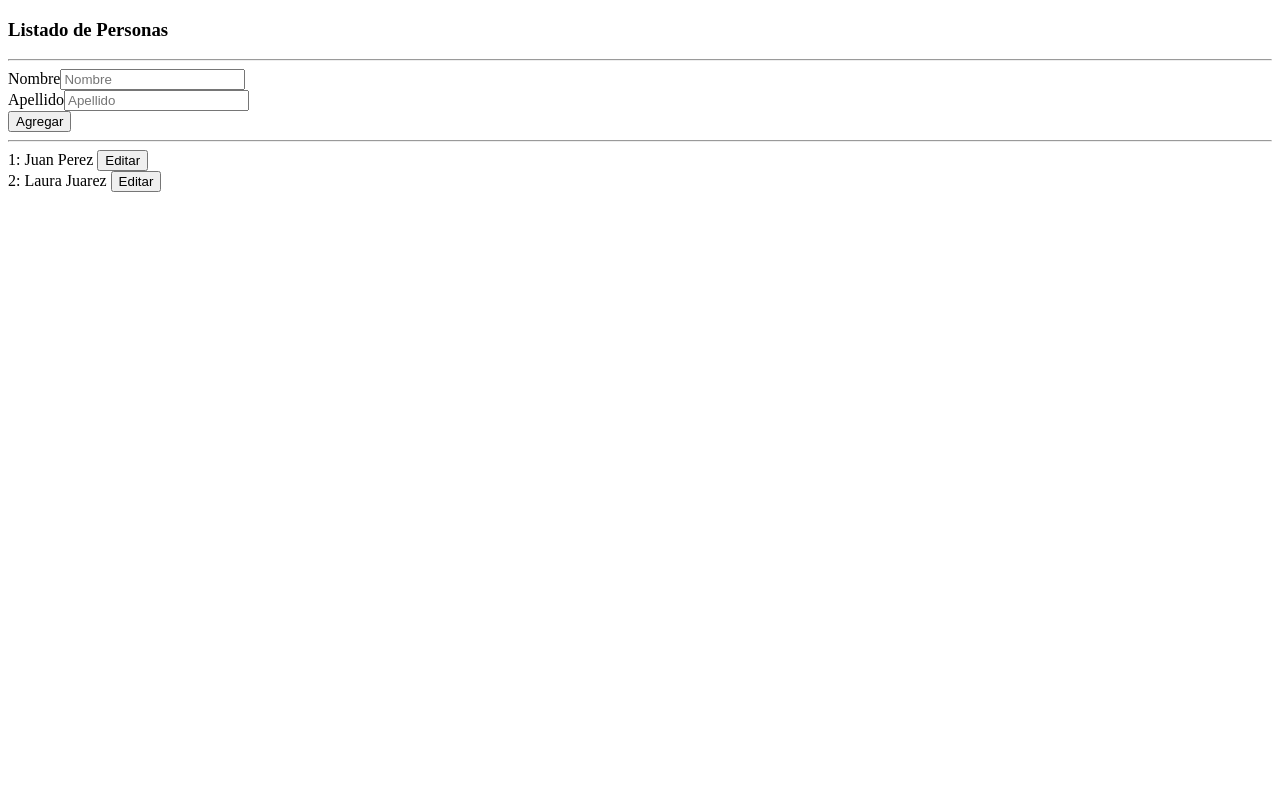
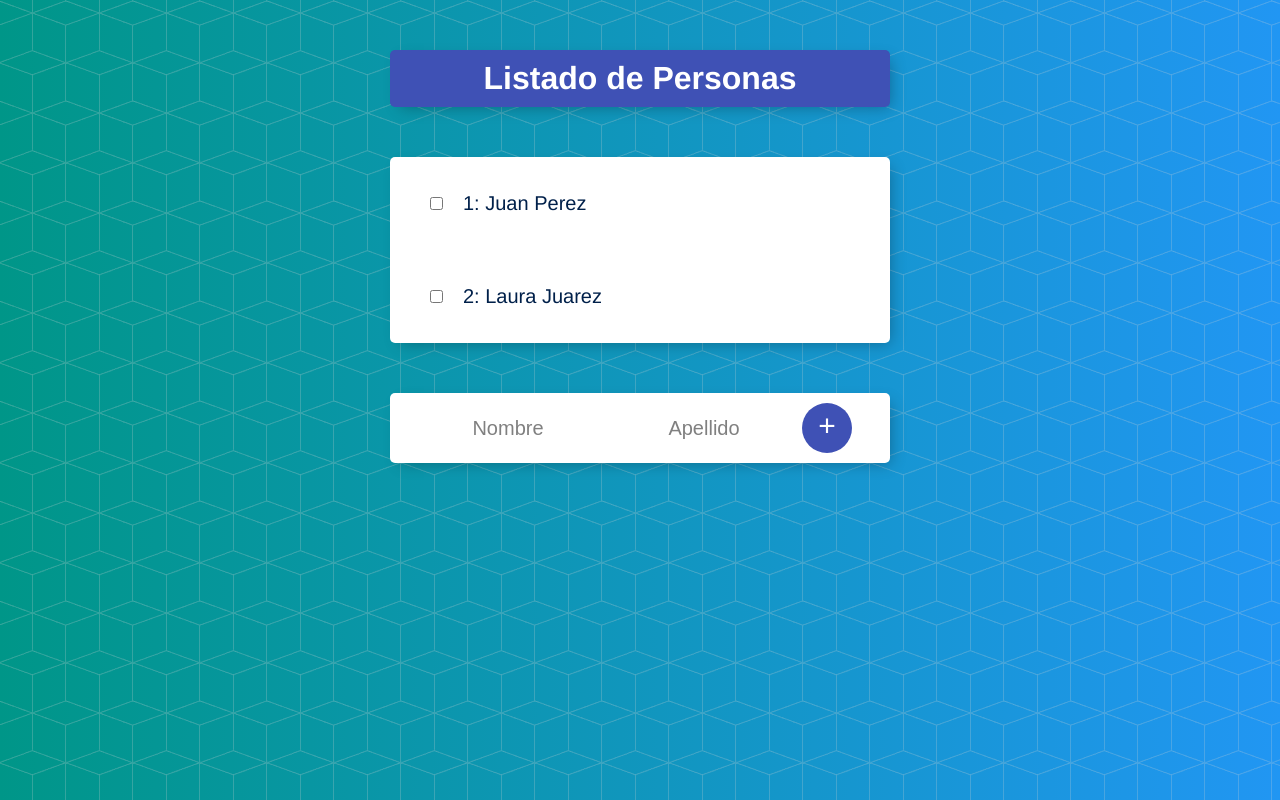
Before and after one commit to EdsonRego/estudoListaPessoasAngular, an Angular app: page / in a window 1280 px wide. Shown: the top 800 px of the page. Built offline with nearby package versions, Linux system fonts and the light colour scheme.

Commit message:
Improving app appearance using conventional css styles

```diff
--- a/src/app/app.component.html
+++ b/src/app/app.component.html
@@ -1,12 +1,12 @@
-<div class="container">
-  <div class="col">
-    <h3>{{titulo}}</h3>
-  </div>
-  <hr />
-  <app-formulario></app-formulario>
-  <hr />
-  <!-- app-persona é o component filho, declarado abaixo no componente pai-->
-  <!-- passando [persona] e [indice] do componente pai ao componente filho persona-->
+<div class="box" id="heading">
+  <h1>{{titulo}}</h1>
+</div>
+
+<div class="box">
   <app-persona *ngFor="let personaElemento of personas ; let i=index" [persona]="personaElemento" [indice]="i">
   </app-persona>
 </div>
+
+<div class="box">
+  <app-formulario></app-formulario>
+</div>
--- a/src/app/formulario/formulario.component.html
+++ b/src/app/formulario/formulario.component.html
@@ -1,18 +1,7 @@
-<form class="form-group row">
+<form class="item">
+  <input type="text" name="nombre" id="nombre" placeholder="Nombre" [(ngModel)]="nombreInput">
 
-  <div class="form-group col-md-2">
-    <label for="nombre" class="visually-hidden">Nombre</label>
-    <input type="text" name="nombre" id="nombre" placeholder="Nombre" class="form-control" #nombreInput>
-  </div>
+  <input type="text" name="apellido" id="apellido" placeholder="Apellido"  [(ngModel)]="apellidoInput">
 
-  <div class="form-group col-md-2">
-    <label for="apellido" class="visually-hidden">Apellido</label>
-    <input type="text" name="apellido" id="apellido" placeholder="Apellido" class="form-control" #apellidoInput>
-  </div>
-
-  <div class="col">
-    <button type="submit" class="btn btn-primary" (click)="agregarPersona()">
-      Agregar
-    </button>
-  </div>
+  <button type="submit" class="btn btn-primary" (click)="agregarPersona()">+</button>
 </form>
--- a/src/app/formulario/formulario.component.ts
+++ b/src/app/formulario/formulario.component.ts
@@ -10,25 +10,19 @@ import { PersonasService } from '../personas.service';
 })
 export class FormularioComponent {
 
-  //nombreInput: String = '';
-  //apellidoInput: String = '';
-
-  @ViewChild('nombreInput') nombreInput: ElementRef;
-  @ViewChild('apellidoInput') apellidoInput: ElementRef;
+  nombreInput: String = '';
+  apellidoInput: String = '';
 
   //Dependency Injection, via construtor
   constructor(private loggingSevice: LoggingService,
     private personasService: PersonasService) {
-      this.personasService.saludar.subscribe(
+    this.personasService.saludar.subscribe(
       (indice: number) => alert("El indice es: " + indice)
     );
   }
 
   agregarPersona() {
-    let persona1 = new Persona(this.nombreInput.nativeElement.value, this.apellidoInput.nativeElement.value);
-    //this.loggingSevice.enviarMensagemAConsole("Enviamos persona con nombre: " + persona1.nombre + " apellido " + persona1.apellido);
-    //this.personaCreada.emit(persona1);
+    let persona1 = new Persona(this.nombreInput, this.apellidoInput);
     this.personasService.agregarPersona(persona1);
   }
-
 }
--- a/src/app/persona/persona.component.html
+++ b/src/app/persona/persona.component.html
@@ -1,11 +1,5 @@
-<div class="container">
-    <div class="row">
-        <div class="col">
-            <div>
-                {{indice + 1}}: {{persona.nombre}} {{persona.apellido}}
-                <button type="submit" class="btn btn-info" (click)="emitirSaludo()">Editar
-                </button>
-            </div>
-        </div>
+<div class="item">
+    <div>
+        <p><input type="checkbox" (click)="emitirSaludo()">{{indice + 1}}: {{persona.nombre}} {{persona.apellido}}</p>
     </div>
 </div>
--- a/src/styles.css
+++ b/src/styles.css
@@ -1 +1,89 @@
 /* You can add global styles to this file, and also import other style files */
+html {
+    background-color: #2196F3;
+    min-height: 1000px;
+    font-family: 'helvetica neue';
+    background: url(./assets/bg-pattern.png), #2196F3;
+    background: url(./assets/bg-pattern.png), webkit-gradient(linear, right top, left top, from(#2196F3), to(#009688));
+    background: url(./assets/bg-pattern.png), linear-gradient(to left, #2196F3, #009688)
+}
+
+h1 {
+    color: #fff;
+    padding: 10px;
+}
+
+.box {
+    max-width: 500px;
+    margin: 50px auto;
+    background: white;
+    border-radius: 5px;
+    box-shadow: 5px 5px 15px -5px rgba(0, 0, 0, 0.3);
+}
+
+#heading {
+    background-color: #3F51B5;
+    text-align: center;
+}
+
+.item {
+    min-height: 70px;
+    display: flex;
+    align-items: center;
+    border-bottom: 1px solid #F1F1F1;
+}
+
+.item:last-child {
+    border-bottom: 0;
+}
+
+
+input[type="checkbox"] {
+    margin: 20px;
+}
+
+p {
+    margin: 0;
+    padding: 20px;
+    font-size: 20px;
+    font-weight: 200;
+    color: #00204a;
+}
+
+form {
+    text-align: center;
+    margin-left: 20px;
+}
+
+button {
+    min-height: 50px;
+    width: 50px;
+    border-radius: 50%;
+    border-color: transparent;
+    background-color: #3F51B5;
+    color: #fff;
+    font-size: 30px;
+    padding-bottom: 6px;
+    border-width: 0;
+}
+
+input[type="text"] {
+    text-align: center;
+    height: 60px;
+    top: 10px;
+    border: none;
+    background: transparent;
+    font-size: 20px;
+    font-weight: 200;
+    width: 40%;
+}
+
+input[type="text"]:focus {
+    outline: none;
+    box-shadow: inset 0 -3px 0 0 #3F51B5;
+}
+
+::placeholder {
+    color: grey;
+    opacity: 1;
+}
```
Also changed, not shown: src/assets/bg-pattern.png (added).
